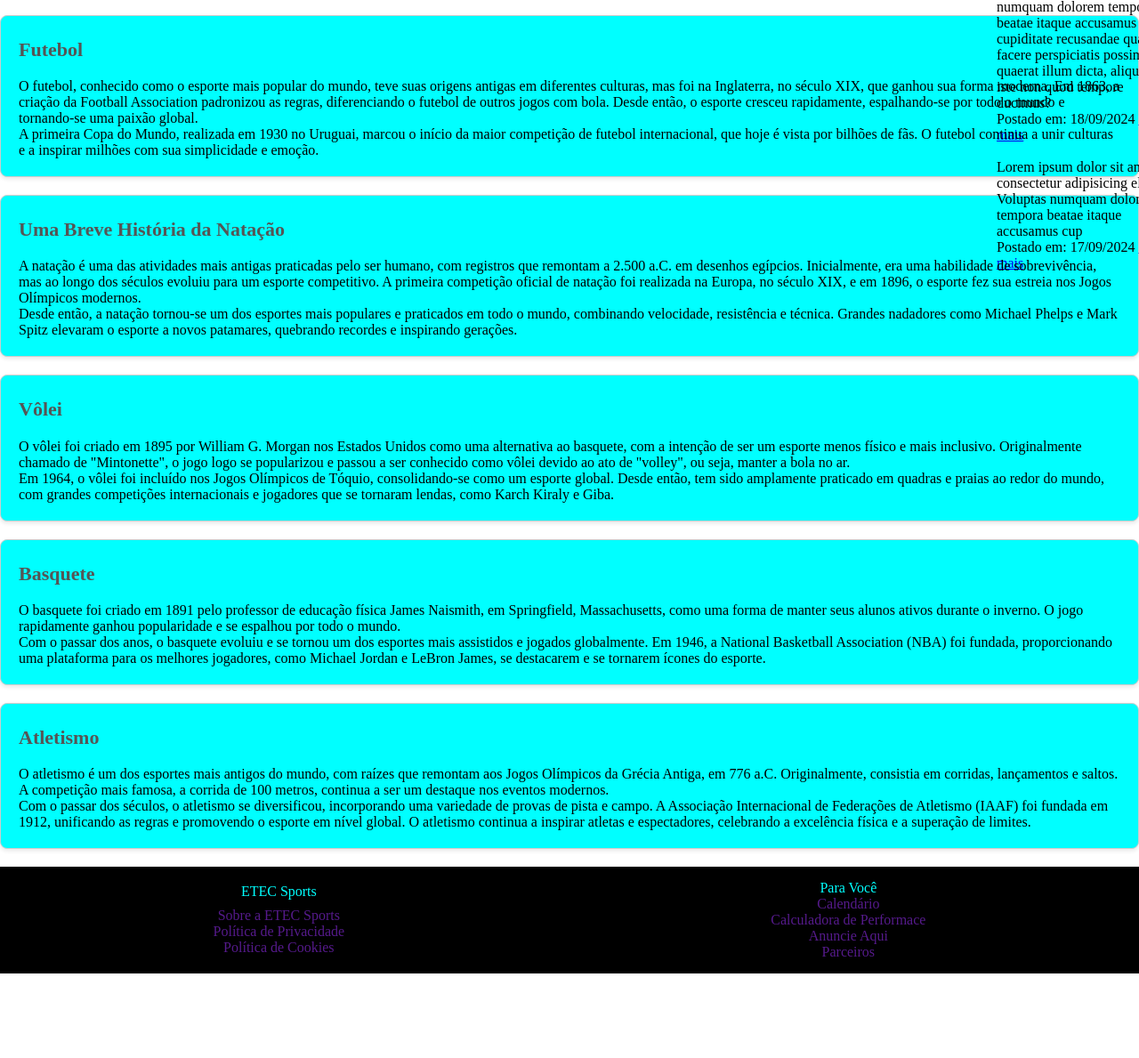
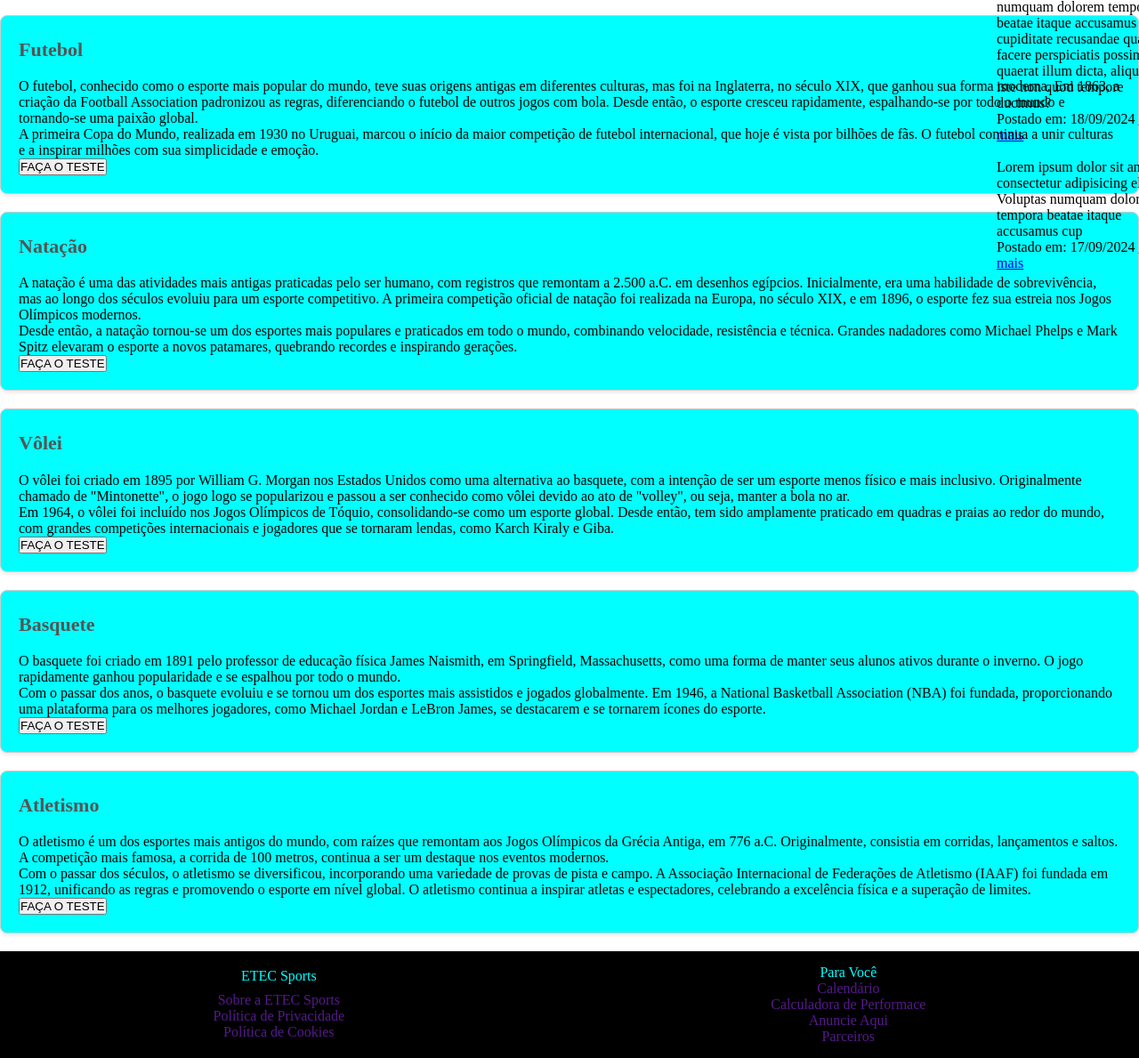
Before and after one commit to ednardoamorim/etecsports, a plain HTML site: page index.html in a window 1280 px wide. Shown: the part 605-1794 px from the top of the page at 89% size. Before the commit the page ends 1699 px from the top, so only its background shows below. Drawn offline with Linux system fonts and the light colour scheme.

Commit message:
Update index.html

```diff
--- a/index.html
+++ b/index.html
@@ -70,7 +70,7 @@
                     <p>INSTAGRAM</p>
                 </a>
 
-                <a class="itensmenuredessociais" href="www.youtube.com" target="_blank" >
+                <a class="itensmenuredessociais" href="www.youtube.com" target="_blank">
                     <i class="fa-brands fa-youtube"></i>
                     <p>YOUTUBE</p>
                 </a>
@@ -228,15 +228,22 @@
                     então, o esporte cresceu rapidamente, espalhando-se por todo o mundo e tornando-se uma paixão
                     global.
                 </p>
+
+
                 <p>
                     A primeira Copa do Mundo, realizada em 1930 no Uruguai, marcou o início da maior competição de
                     futebol internacional, que hoje é vista por bilhões de fãs. O futebol continua a unir culturas e a
                     inspirar milhões com sua simplicidade e emoção.
                 </p>
+                <section id="mainbutao">
+                <button id="facaoteste">
+                    FAÇA O TESTE
+                </button>
+                </section>
             </section>
 
             <section class="historias" id="historianatacao">
-                <h2 class="titulohistorias">Uma Breve História da Natação</h2>
+                <h2 class="titulohistorias">Natação</h2>
                 <p>
                     A natação é uma das atividades mais antigas praticadas pelo ser humano, com registros que remontam a
                     2.500 a.C. em desenhos egípcios. Inicialmente, era uma habilidade de sobrevivência, mas ao longo dos
@@ -248,6 +255,11 @@
                     combinando velocidade, resistência e técnica. Grandes nadadores como Michael Phelps e Mark Spitz
                     elevaram o esporte a novos patamares, quebrando recordes e inspirando gerações.
                 </p>
+                <section id="mainbutao">
+                <button id="facaoteste">
+                    FAÇA O TESTE
+                </button>
+            </section>
             </section>
 
             <section class="historias" id="historiavolei">
@@ -263,6 +275,11 @@
                     Desde então, tem sido amplamente praticado em quadras e praias ao redor do mundo, com grandes
                     competições internacionais e jogadores que se tornaram lendas, como Karch Kiraly e Giba.
                 </p>
+                <section id="mainbutao">
+                    <button id="facaoteste">
+                        FAÇA O TESTE
+                    </button>
+                </section>
             </section>
 
             <section class="historias" id="historiabasquete">
@@ -278,6 +295,11 @@
                     plataforma para os melhores jogadores, como Michael Jordan e LeBron James, se destacarem e se
                     tornarem ícones do esporte.
                 </p>
+                <section id="mainbutao">
+                <button id="facaoteste">
+                    FAÇA O TESTE
+                </button>
+            </section>
             </section>
 
             <section class="historias" id="historiaatletismo">
@@ -293,6 +315,11 @@
                     unificando as regras e promovendo o esporte em nível global. O atletismo continua a inspirar atletas
                     e espectadores, celebrando a excelência física e a superação de limites.
                 </p>
+                <section id="mainbutao">
+                <button id="facaoteste">
+                    FAÇA O TESTE
+                </button>
+                </section>
             </section>
         </section>
 
```
